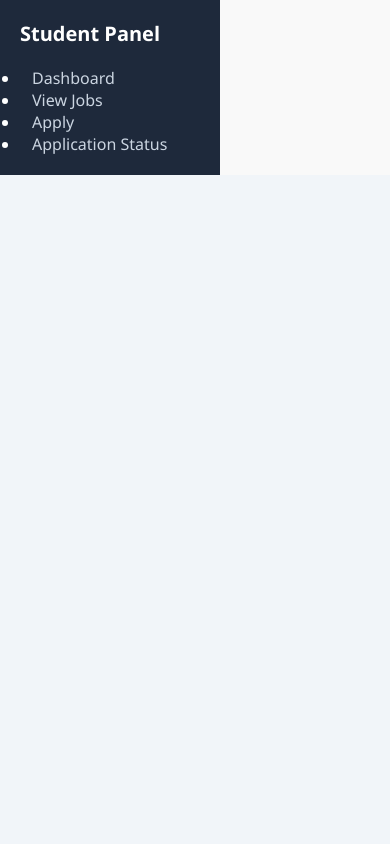
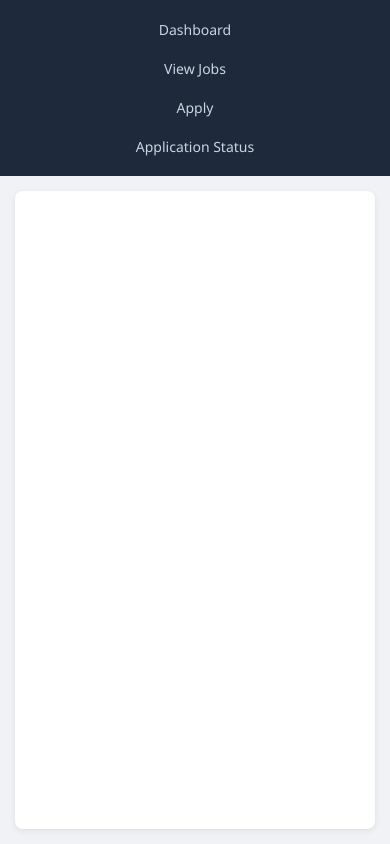
Before and after one commit to AbulFazl67/Placement-Management, a React (Vite) app in the folder frontend/PMS/: page /student in a window 390 px wide. Built offline with nearby package versions, Linux system fonts and the light colour scheme.

Commit message:
some changes

```diff
--- a/frontend/PMS/src/P-Dept/OfficerLayout.css
+++ b/frontend/PMS/src/P-Dept/OfficerLayout.css
@@ -12,7 +12,7 @@
 
 .sidebar {
   width: 220px;
-  background: #1e293b; /* dark navy */
+  background: #1e293b;
   color: #fff;
   padding: 20px;
 }
--- a/frontend/PMS/src/Student/StudentLayout.css
+++ b/frontend/PMS/src/Student/StudentLayout.css
@@ -1,20 +1,24 @@
-/* Container */
+* {
+  padding: 0;
+  margin: 0;
+  box-sizing: border-box;
+}
+
 .student-layout {
   display: flex;
   min-height: 100vh;
   font-family: Arial, sans-serif;
-  background: #f9f9f9;
+  background: #f0f2f5;
 }
 
 /* Sidebar */
 .student-sidebar {
   width: 220px;
-  background: #2c3e50;
+  background: #1e293b;
   color: #fff;
   padding: 20px 10px;
   display: flex;
   flex-direction: column;
-  gap: 15px;
 }
 
 .student-sidebar h2 {
@@ -24,49 +28,42 @@
   color: #ecf0f1;
 }
 
+.student-sidebar ul {
+  list-style: none;
+}
+
+.student-sidebar li {
+  margin-bottom: 12px;
+}
+
 .student-sidebar a {
   text-decoration: none;
-  color: #bdc3c7;
+  color: #cbd5e1;
   font-size: 15px;
   padding: 10px 15px;
   border-radius: 6px;
   transition: 0.3s ease;
+  display: block;
 }
 
 .student-sidebar a:hover {
-  background: #34495e;
+  background: #3b82f6;
   color: #fff;
 }
 
 .student-sidebar a.active {
-  background: #1abc9c;
+  background: #3b82f6;
   color: #fff;
 }
 
-/* Main content area */
-.student-main {
-  flex: 1;
-  display: flex;
-  flex-direction: column;
-}
-
-/* Header */
-.student-header {
-  background: #1abc9c;
-  color: #fff;
-  padding: 15px 20px;
-  font-size: 18px;
-  font-weight: bold;
-}
-
-/* Content area */
+/* Main Content */
 .student-content {
   flex: 1;
   padding: 25px;
   background: #fff;
-  box-shadow: inset 0 0 5px rgba(0, 0, 0, 0.05);
-  border-top-left-radius: 8px;
+  border-radius: 8px;
   margin: 15px;
+  box-shadow: 0 2px 6px rgba(0, 0, 0, 0.08);
 }
 
 /* Responsive */
@@ -78,11 +75,16 @@
   .student-sidebar {
     width: 100%;
     flex-direction: row;
-    overflow-x: auto;
+    justify-content: space-around;
+    padding: 10px;
   }
 
   .student-sidebar h2 {
     display: none;
+  }
+
+  .student-sidebar li {
+    margin-bottom: 0;
   }
 
   .student-sidebar a {
--- a/frontend/PMS/src/Student/StudentLayout.jsx
+++ b/frontend/PMS/src/Student/StudentLayout.jsx
@@ -6,20 +6,20 @@ const StudentLayout = () => {
   return (
     <div className="student-layout">
       {/* Sidebar */}
-      <aside className="sidebar">
+      <aside className="student-sidebar">
         <h2>Student Panel</h2>
         <nav>
           <ul>
-            <li><NavLink to="/student/dashboard">Dashboard</NavLink></li>
-            <li><NavLink to="/student/view-jobs">View Jobs</NavLink></li>
-            <li><NavLink to="/student/apply">Apply</NavLink></li>
-            <li><NavLink to="/student/view-application-status">Application Status</NavLink></li>
+            <li><NavLink to="/student/dashboard" className={({ isActive }) => isActive ? "active" : ""}>Dashboard</NavLink></li>
+            <li><NavLink to="/student/view-jobs" className={({ isActive }) => isActive ? "active" : ""}>View Jobs</NavLink></li>
+            <li><NavLink to="/student/apply" className={({ isActive }) => isActive ? "active" : ""}>Apply</NavLink></li>
+            <li><NavLink to="/student/view-application-status" className={({ isActive }) => isActive ? "active" : ""}>Application Status</NavLink></li>
           </ul>
         </nav>
       </aside>
 
       {/* Page Content */}
-      <main className="content">
+      <main className="student-content">
         <Outlet />
       </main>
     </div>
```
